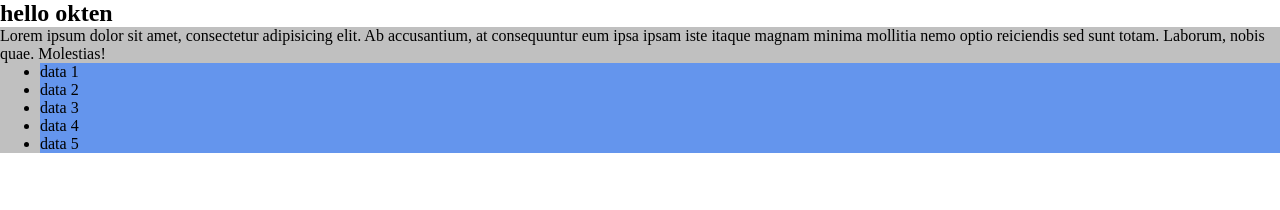
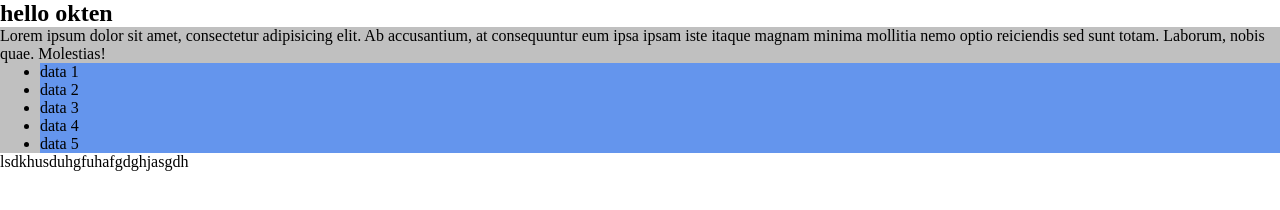
Before and after one commit to GrayHead/git-dec-2024, a plain HTML site: page lesson1/index.html in a window 1280 px wide. Drawn offline with Linux system fonts and the light colour scheme.

Commit message:
Update index.html

```diff
--- a/lesson1/index.html
+++ b/lesson1/index.html
@@ -38,5 +38,7 @@
     </ul>
 </div>
 
+    lsdkhusduhgfuhafgdghjasgdh
+
 </body>
 </html>
```
